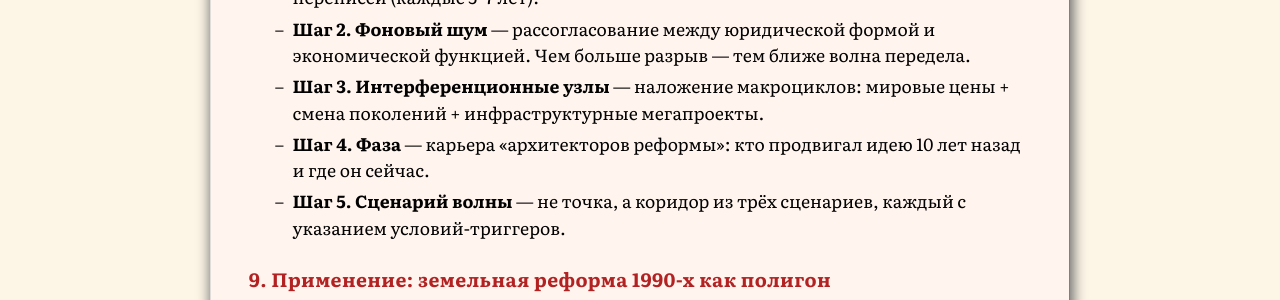
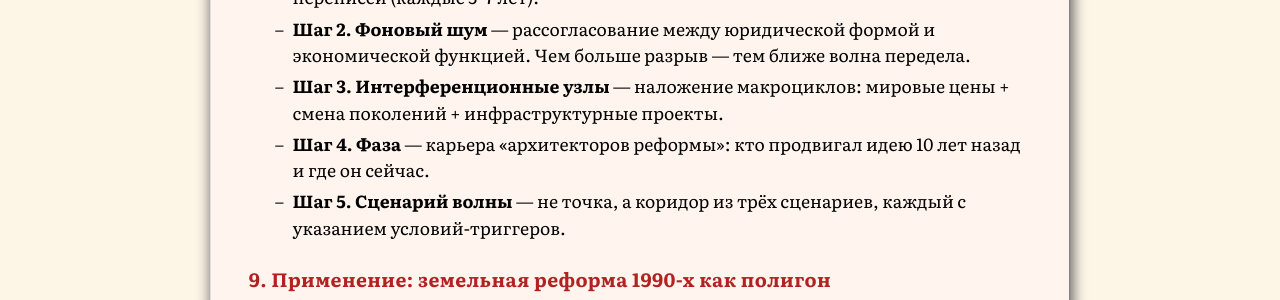
Before and after one commit to SergSi/land-use-art, a Jekyll site: the page built from _posts/2026-08-24-wawe.md, in a window 1280 px wide and 900 px high, scrolled down 3846 px. Shown: the part 188-488 px from the top of the window. Built offline with Jekyll 4.4.1, drawn with Linux system fonts in a browser that asks for light colours; some web fonts are replaced.

Commit message:
Update 2026-08-24-wawe.md

```diff
--- a/_posts/2026-08-24-wawe.md
+++ b/_posts/2026-08-24-wawe.md
@@ -84,7 +84,7 @@ class: analitika
 - **Шаг 0. Археология** — восстановление слоёв предыдущих замыслов: неисполненные постановления, приостановленные судебные решения, земельные доли без наследников. Эти архивные интерференции часто детонируют сильнее текущих новостей.
 - **Шаг 1. Детекция частот** — смена правовых режимов собственности, циклы переписей (каждые 5–7 лет).
 - **Шаг 2. Фоновый шум** — рассогласование между юридической формой и экономической функцией. Чем больше разрыв — тем ближе волна передела.
-- **Шаг 3. Интерференционные узлы** — наложение макроциклов: мировые цены + смена поколений + инфраструктурные мегапроекты.
+- **Шаг 3. Интерференционные узлы** — наложение макроциклов: мировые цены + смена поколений + инфраструктурные проекты.
 - **Шаг 4. Фаза** — карьера «архитекторов реформы»: кто продвигал идею 10 лет назад и где он сейчас.
 - **Шаг 5. Сценарий волны** — не точка, а коридор из трёх сценариев, каждый с указанием условий-триггеров.
 
```
